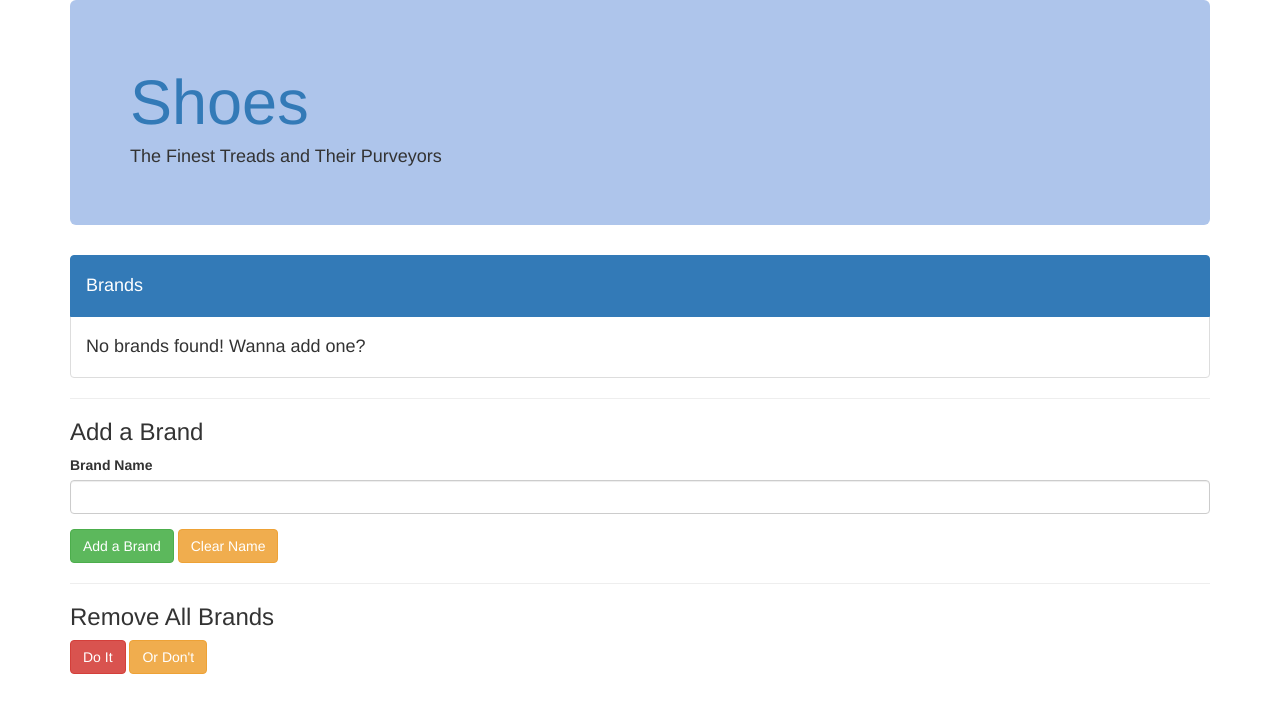
After one commit to eeronomicon/phpshoes, a PHP site: template views/brands.html.twig in a window 1280 px wide. The commit adds this page. Shown: the top 713 px of the page. Run offline with PHP 8.4, Linux system fonts and the light colour scheme; the template is opened without the code that fills it, so the values that code supplies are empty; some libraries are stand-ins or nearby versions.

Commit message:
add specification, test, and method to return Stores NOT associated with a Brand and also add additional routes and templates for Brands

```diff
--- /dev/null
+++ b/views/brands.html.twig
@@ -0,0 +1,46 @@
+<!DOCTYPE html>
+<html>
+    <head>
+        <meta charset="utf-8">
+        <link rel="stylesheet" href="/css/bootstrap.min.css" type="text/css">
+        <link rel="stylesheet" href="/css/styles.css" type="text/css">
+        <script src="/js/jquery-3.1.0.min.js" type="text/javascript"></script>
+        <script src="/js/bootstrap.min.js" type="text/javascript"></script>
+        <script src="/js/scripts.js" type="text/javascript"></script>
+        <title>I Was a Sole Survivor, a Solitary Buyer</title>
+    </head>
+    <body>
+        <div class="container">
+            <div class="jumbotron">
+                <h1><a href="/">Shoes</a></h1>
+                <h4>The Finest Treads and Their Purveyors</h4>
+            </div>
+            <ul class="list-group">
+                <li class="list-group-item active"><h4>Brands</h4></li>
+                {% if brands is not empty %}
+                    {% for brand in brands %}
+                        <li class="list-group-item"><a href="/brands/{{ brand.getId }}"><h4>{{ brand.name }}</h4></a></li>
+                    {% endfor %}
+                {% else %}
+                    <li class="list-group-item"><h4>No brands found! Wanna add one?</h4></li>
+                {% endif %}
+            </ul>
+            <hr>
+            <h3>Add a Brand</h3>
+            <form action="/brands/add_brand" method="post">
+                <div class="form-group">
+                    <label for="brand_name">Brand Name</label>
+                    <input type="text" class="form-control" name="brand_name" id="brand_name" required>
+                </div>
+                <button type="submit" class="btn btn-success">Add a Brand</button>
+                <button type="button" class="btn btn-warning btn-clear-fields">Clear Name</button>
+            </form>
+            <hr>
+            <h3>Remove All Brands</h3>
+            <form action="/brands/delete_all" method="post">
+                <button type="submit" class="btn btn-danger">Do It</button>
+                <a href="/" class="btn btn-warning btn-clear-fields">Or Don't</a>
+            </form>
+        </div>
+    </body>
+</html>
```
Also changed, not shown: app/app.php (+23 -0 lines), src/Brand.php (+18 -1 lines), tests/BrandTest.php (+25 -1 lines), README.md.
